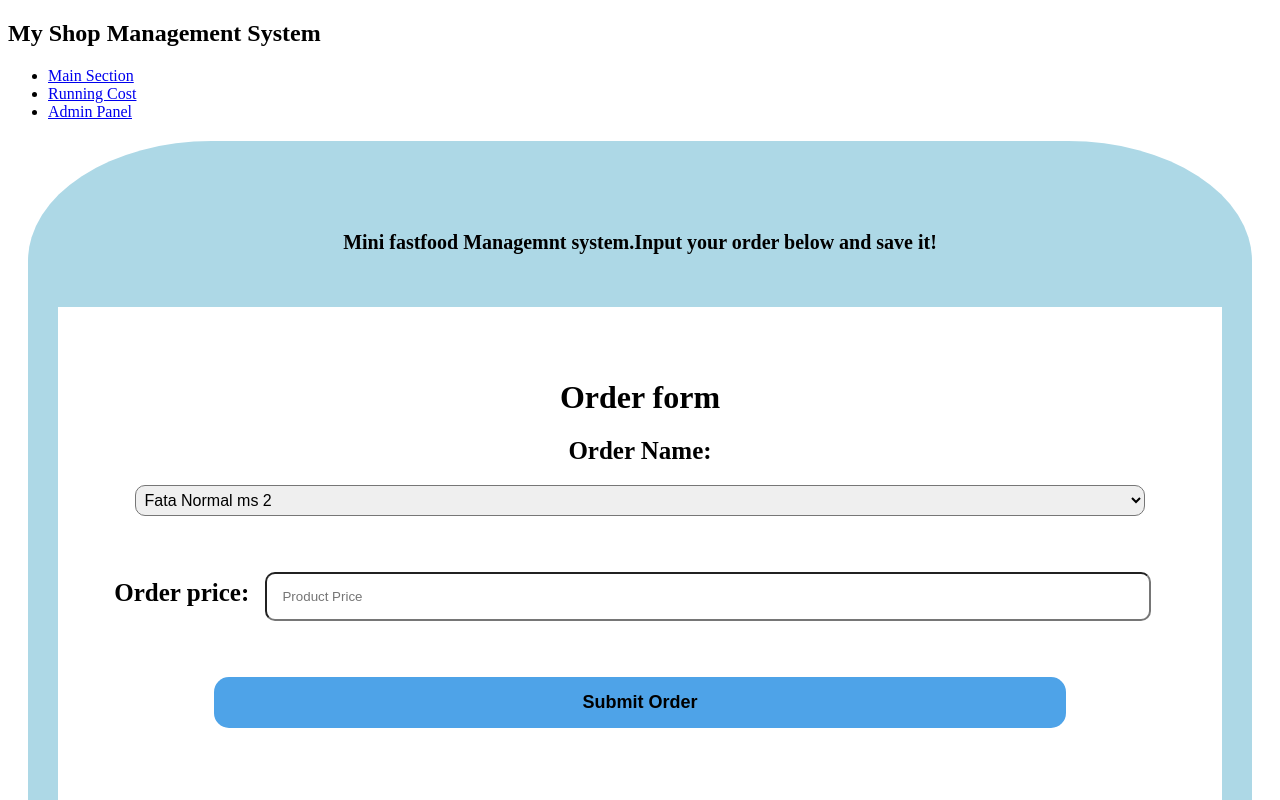
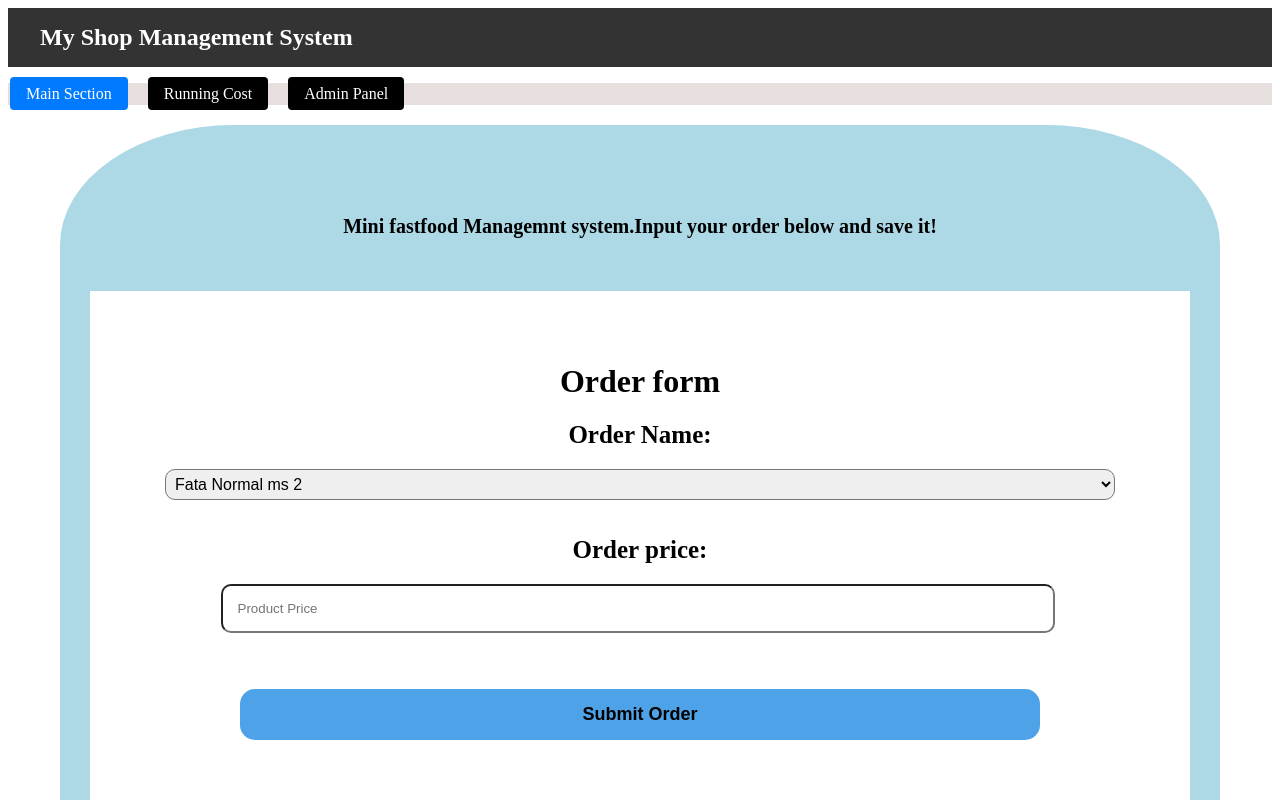
Before and after one commit to Fanitu/basic-Managment, a React (Vite) app: page / in a window 1280 px wide. Shown: the top 800 px of the page. Built offline with nearby package versions, Linux system fonts and the light colour scheme.

Commit message:
Update index.css

```diff
--- a/src/index.css
+++ b/src/index.css
@@ -70,3 +70,68 @@
   color: white;
   scale: 1.1;
 }
+
+
+
+
+
+.main-layout {
+  min-height: 100vh;
+}
+
+.navbar {
+  background-color: #333;
+  color: white;
+  padding: 1rem 0;
+}
+
+.nav-container {
+  max-width: 1200px;
+  margin: 0 auto;
+  padding: 0 20px;
+  display: flex;
+  justify-content: space-between;
+  align-items: center;
+}
+
+.shop-title {
+  margin: 0;
+  font-size: 1.5rem;
+}
+
+.nav-menu {
+  list-style: none;
+  display: flex;
+  gap: 20px;
+  margin: 0;
+  padding: 0;
+}
+
+.nav-menu li a {
+  background-color: black;
+  color: white;
+  text-decoration: none;
+  text-align: center;
+  padding: 8px 16px;
+  border-radius: 4px;
+  transition: background-color 0.3s;
+}
+
+.nav-menu li a:hover {
+  background-color: #555;
+}
+
+.nav-menu li.active a {
+  background-color: #007bff;
+}
+
+.underNav{
+  background-color: rgb(231, 222, 222);
+  padding: 2px;
+}
+
+.main-content {
+  max-width: 1200px;
+  margin: 20px auto;
+  padding: 0 20px;
+}
```
